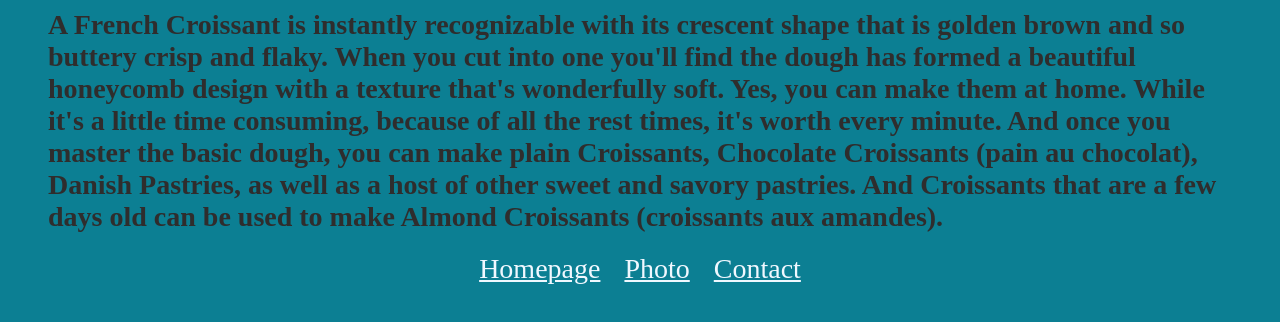
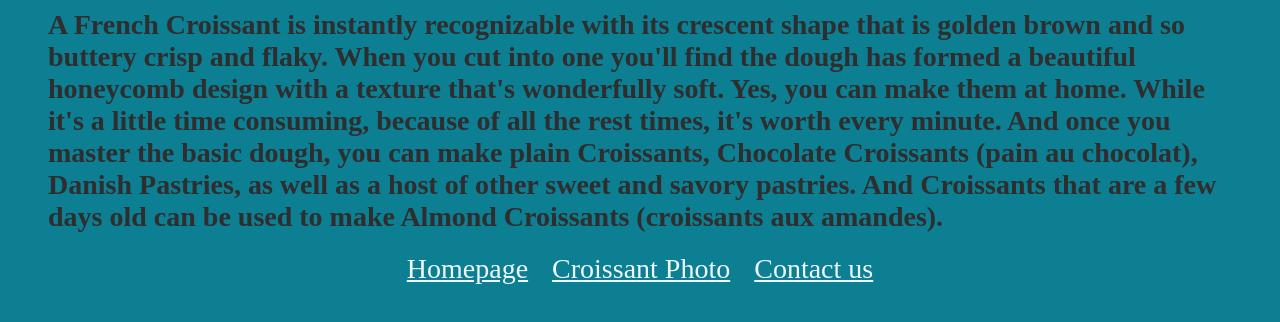
Before and after one commit to wittori/Multiple-pages-site, a plain HTML site: page index.html in a window 1280 px wide. Shown: the part 104-426 px from the top of the page. Drawn offline with Linux system fonts and the light colour scheme.

Commit message:
Add some SEO elements in all 3 html-files

```diff
--- a/index.html
+++ b/index.html
@@ -5,7 +5,22 @@
     <meta http-equiv="X-UA-Compatible" content="IE=edge" />
     <meta name="viewport" content="width=device-width, initial-scale=1.0" />
     <link rel="stylesheet" href="/style/app.css" />
-    <title>Document</title>
+    <title>Delicios Croissant - croissant.com</title>
+    <meta name="description" content="What is Croissant?" />
+    <!-- Google tag (gtag.js) -->
+    <script
+      async
+      src="https://www.googletagmanager.com/gtag/js?id=UA-34223829-1"
+    ></script>
+    <script>
+      window.dataLayer = window.dataLayer || [];
+      function gtag() {
+        dataLayer.push(arguments);
+      }
+      gtag("js", new Date());
+
+      gtag("config", "UA-34223829-1");
+    </script>
   </head>
   <body>
     <h1>🥐 Croissant</h1>
@@ -22,9 +37,24 @@
       amandes).
     </h2>
     <div class="links">
-      <a href="/" alt="homepage" class="homepage-button">Homepage</a>
-      <a href="/photo.html" alt="photo" class="photo-button">Photo</a>
-      <a href="/contact.html" alt="contact" class="contact-button">Contact</a>
+      <a href="/" alt="homepage" class="homepage-button" title="About croissant"
+        >Homepage</a
+      >
+
+      <a
+        href="/photo.html"
+        alt="croissant photo"
+        class="photo-button"
+        title="Croissant photo"
+        >Croissant Photo</a
+      >
+      <a
+        href="/contact.html"
+        alt="contact us"
+        class="contact-button"
+        title="How to contact us"
+        >Contact us</a
+      >
     </div>
   </body>
 </html>
```
Also changed, not shown: contact.html (+37 -4 lines), photo.html (+33 -4 lines).
